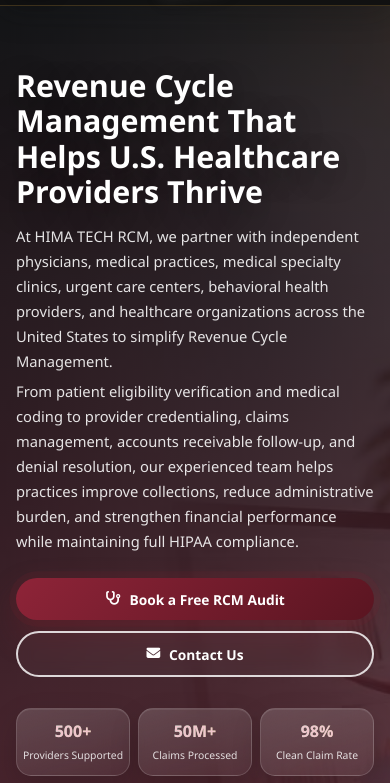
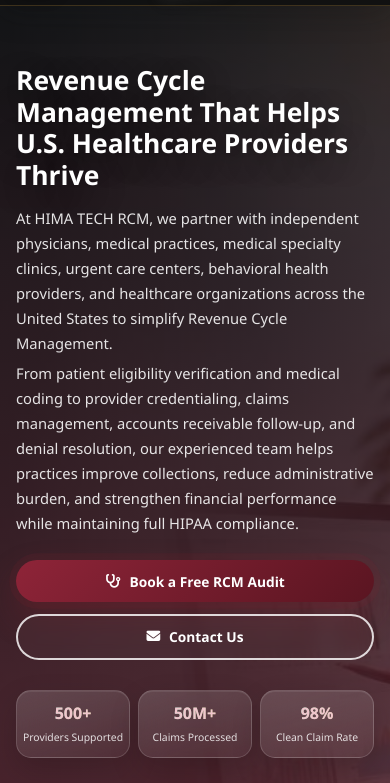
Before and after one commit to hifazkaloch56-dev/https-github.com-stellarsagency-hima-tech, a website: page index.html in a window 390 px wide. Shown: the part 61-844 px from the top of the page. Drawn offline with Linux system fonts and the light colour scheme.

Commit message:
Update index.html

```diff
--- a/index.html
+++ b/index.html
@@ -305,8 +305,8 @@
    ============================================================ */
 .hero {
   position: relative;
-  min-height: 100vh;
-  min-height: 100svh;
+  min-height: 85vh;
+  min-height: 85svh;
   display: flex;
   align-items: center;
 
@@ -370,7 +370,7 @@
 
 .hero h1 {
   color: #ffffff;
-  font-size: 2.10rem;
+  font-size: 1.8rem;
   line-height: 1.16;
   margin-bottom: 1.1rem;
 }
@@ -1749,6 +1749,12 @@ iframe {
     margin-top: 0 !important;
   }
 }
+    @media (max-width: 768px) {
+  .hero h1 {
+    font-size: 1.65rem !important;
+    line-height: 1.2;
+  }
+}
 
   </style>
 
```
